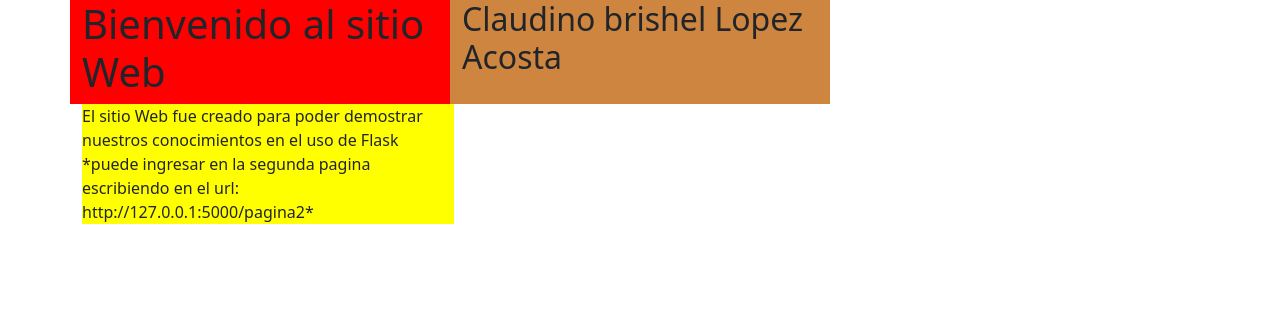
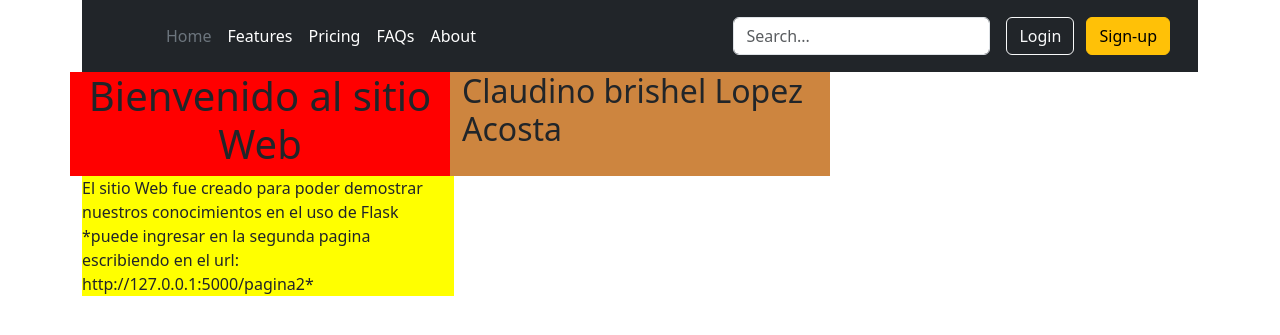
Before and after one commit to Br3shel/tarea-flask, a Flask app: page / in a window 1280 px wide. Shown: the top 335 px of the page. Run offline with Flask 3, Linux system fonts and the light colour scheme.

Commit message:
creacion rama par utilizar plantillas de bootstrap

```diff
--- a/src/templates/index.html
+++ b/src/templates/index.html
@@ -9,8 +9,36 @@
 </head>
 <body>
     <div class="container">
+      <header class="p-3 bg-dark text-white">
+        <div class="container">
+          <div class="d-flex flex-wrap align-items-center justify-content-center justify-content-lg-start">
+            <a href="/" class="d-flex align-items-center mb-2 mb-lg-0 text-white text-decoration-none">
+              <svg class="bi me-2" width="40" height="32" role="img" aria-label="Bootstrap"><use xlink:href="#bootstrap"/></svg>
+            </a>
+
+            <ul class="nav col-12 col-lg-auto me-lg-auto mb-2 justify-content-center mb-md-0">
+              <li><a href="#" class="nav-link px-2 text-secondary">Home</a></li>
+              <li><a href="#" class="nav-link px-2 text-white">Features</a></li>
+              <li><a href="#" class="nav-link px-2 text-white">Pricing</a></li>
+              <li><a href="#" class="nav-link px-2 text-white">FAQs</a></li>
+              <li><a href="#" class="nav-link px-2 text-white">About</a></li>
+            </ul>
+
+            <form class="col-12 col-lg-auto mb-3 mb-lg-0 me-lg-3">
+              <input type="search" class="form-control form-control-dark" placeholder="Search..." aria-label="Search">
+            </form>
+
+            <div class="text-end">
+              <button type="button" class="btn btn-outline-light me-2">Login</button>
+              <button type="button" class="btn btn-warning">Sign-up</button>
+            </div>
+          </div>
+        </div>
+      </header>
+
+
         <div class="row">
-            <div class="col-sm-12 col-md-4 col-lg-4 col-xl-4" style ="background-color: red;">
+            <div class="col-sm-12 col-md-4 col-lg-4 col-xl-4  col text-center" style ="background-color: red;">
                 <h1>{{data.mensaje}}</h1>
             </div>
             <div class="col-sm-12 col-md-4 col-lg-4 col-xl-4" style ="background-color: peru ;">
```
Also changed, not shown: src/templates/saludo.html (added).
